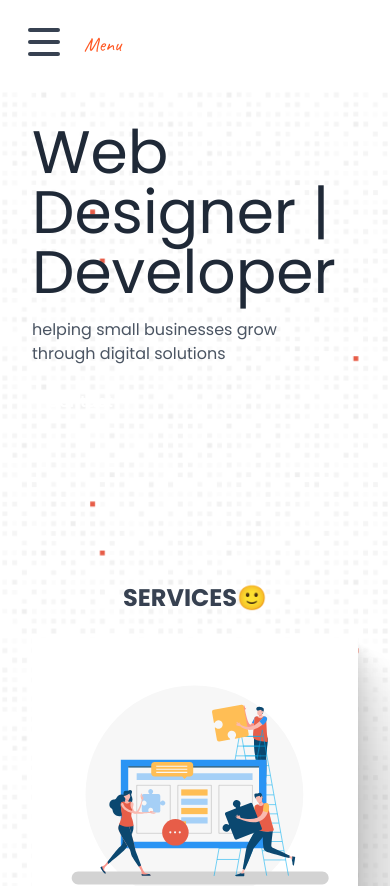
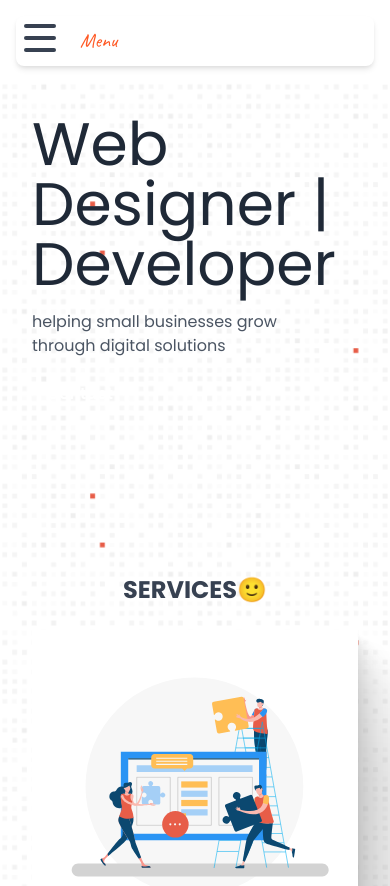
Before and after one commit to skystanoyevitch/sky-portfolio, a React (Create React App) app: page / in a window 390 px wide. Shown: the top 886 px of the page. Built offline with nearby package versions, Linux system fonts and the light colour scheme.

Commit message:
style updates

```diff
--- a/src/Layout/Navigation/Nav.jsx
+++ b/src/Layout/Navigation/Nav.jsx
@@ -34,7 +34,8 @@ export const Nav = ({ navLinks }) => {
 
 	return (
 		// Desktop Navigation Top Menu
-		<div className={"shadow-md md:flex md:flex-col"}>
+		<div className="md:flex md:flex-col p-4">
+			<div className="rounded-lg shadow-md">
 				<nav className="container mx-auto hidden md:visible md:flex md:justify-center lg:place-items-center flex-1 lg:p-4">
 					<h1 className="lg:text-5xl flex-1 font-caveat">Sky</h1>
 					{navLinks.map((link) => (
@@ -49,12 +50,13 @@ export const Nav = ({ navLinks }) => {
 						</ul>
 					))}
 				</nav>
+			</div>
 
 			{/* Moible Navigation Hamburger Menu */}
 			<div
-				className={`md:hidden container mx-auto flex flex-col items-start shadow-md bg-white z-40`}
+				className={`md:hidden container mx-auto flex flex-col items-start bg-white z-40 shadow-md rounded-lg`}
 			>
-				<div className="px-5 py-5 rounded-lg flex justify-between">
+				<div className=" rounded-lg flex justify-between">
 					<div className=" p-2 rounded-lg">
 						<motion.button
 							initial={false}
```
Lines whose indentation alone changed are shown as unchanged.
